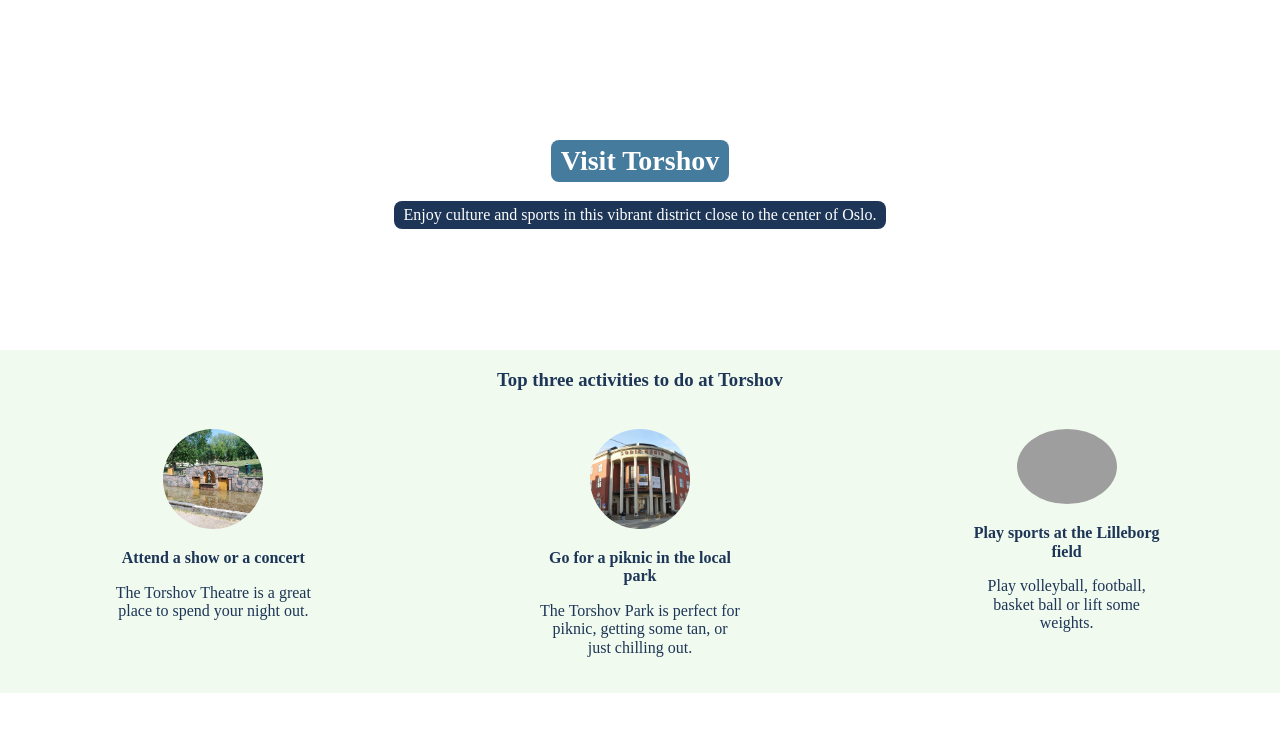
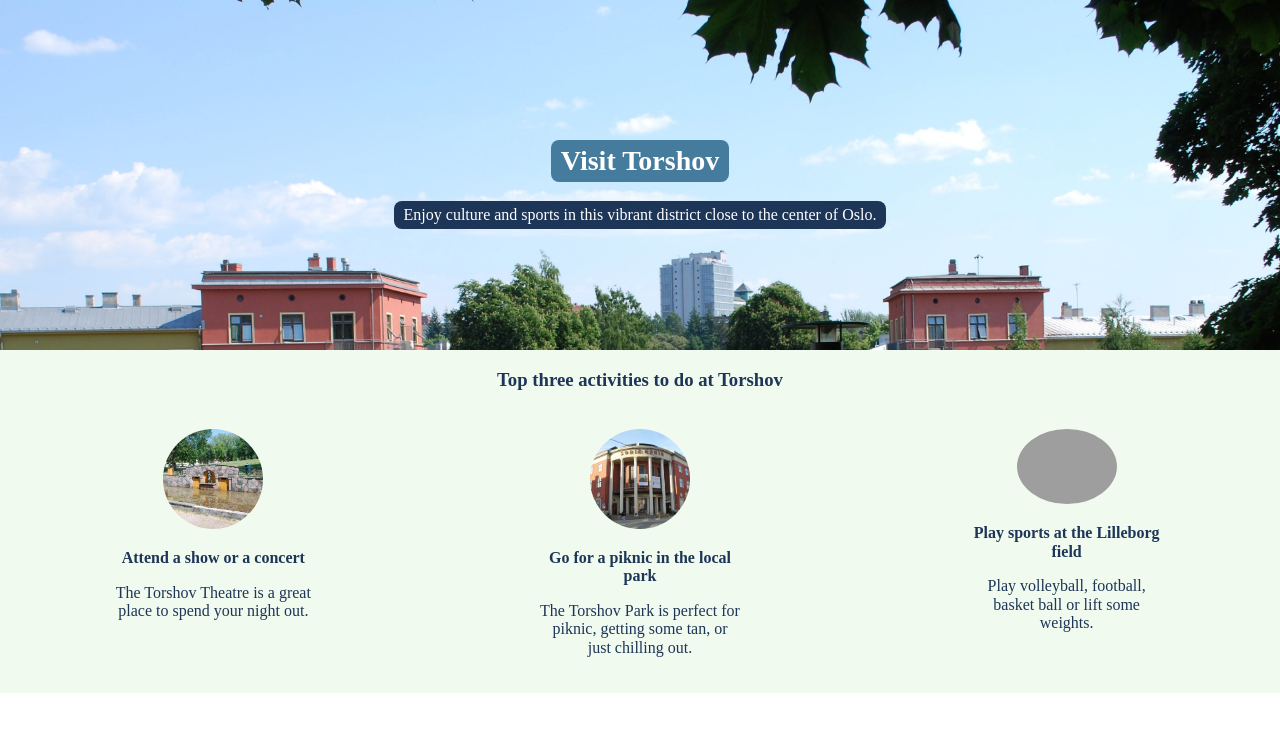
Before and after one commit to shonchong/scrimba-solo-project, a website built with Vite: page index.html in a window 1280 px wide. Shown: the top 740 px of the page. Built offline with nearby package versions, Linux system fonts and the light colour scheme; grey boxes are pictures that could not be loaded; files whose address does not match are found by name.

Commit message:
Update styles.css

```diff
--- a/styles.css
+++ b/styles.css
@@ -21,7 +21,7 @@
     display:flex;
     flex-flow: column;
     height: 350px;
-    background:url(images/torshov.jpg);
+    background:url(torshov.jpg);
     background-size: cover;
     align-items: center;
     justify-content: center;
```
